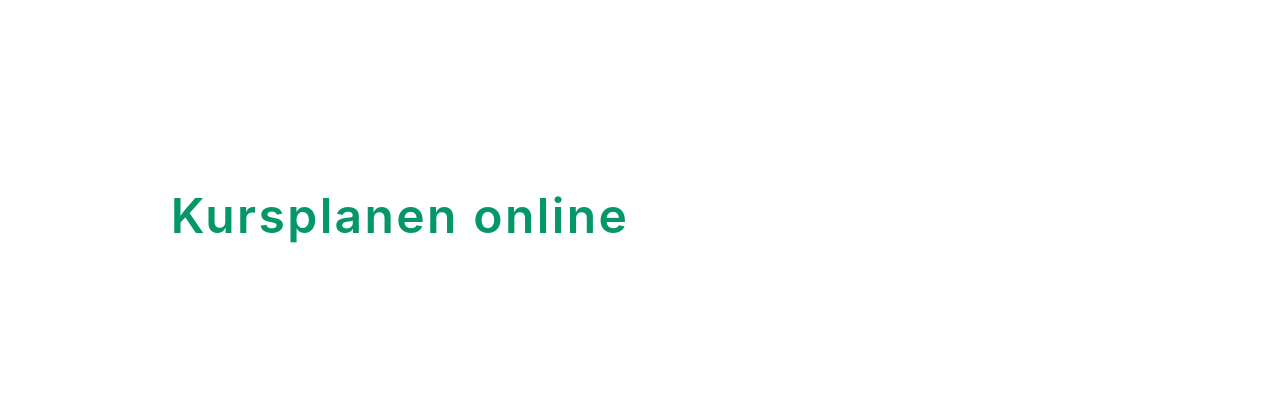
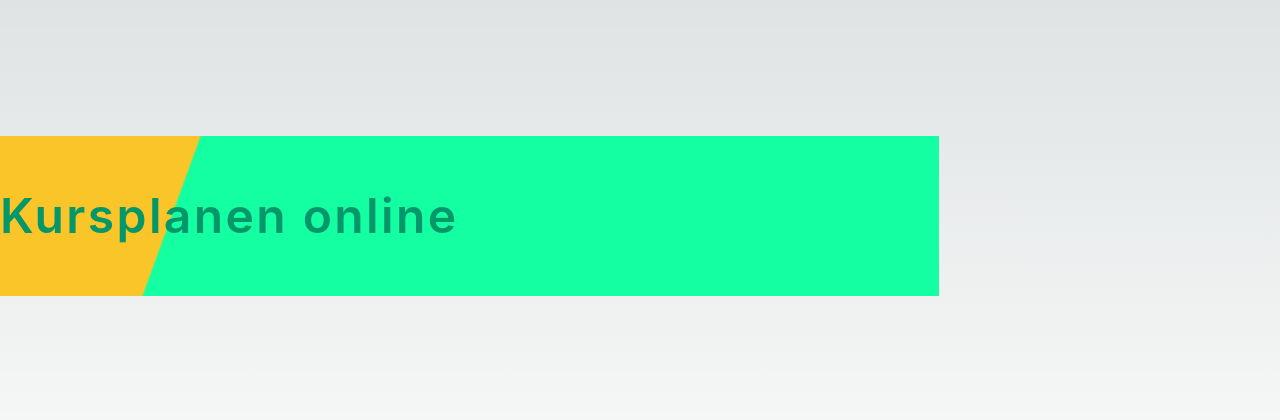
Before and after one commit to Nacholibre2000/concepts-reboot, a React (Vite) app in the folder frontend/: page / in a window 1280 px wide. Shown: the part 184-604 px from the top of the page. Built offline with nearby package versions, Linux system fonts and the light colour scheme.

Commit message:
continued eslint headaches

```diff
--- a/frontend/src/App.css
+++ b/frontend/src/App.css
@@ -2,45 +2,31 @@
 @tailwind components;
 @tailwind utilities;
 
-#root {
-  max-width: 1280px;
-  margin: 0 auto;
-  padding: 2rem;
-  text-align: center;
+:root {
+  --foreground-rgb: 0, 0, 0;
+  --background-start-rgb: 214, 219, 220;
+  --background-end-rgb: 255, 255, 255;
 }
 
-.logo {
-  height: 6em;
-  padding: 1.5em;
-  will-change: filter;
-  transition: filter 300ms;
-}
-.logo:hover {
-  filter: drop-shadow(0 0 2em #646cffaa);
-}
-.logo.react:hover {
-  filter: drop-shadow(0 0 2em #61dafbaa);
-}
-
-@keyframes logo-spin {
-  from {
-    transform: rotate(0deg);
-  }
-  to {
-    transform: rotate(360deg);
+@media (prefers-color-scheme: dark) {
+  :root {
+    --foreground-rgb: 255, 255, 255;
+    --background-start-rgb: 0, 0, 0;
+    --background-end-rgb: 0, 0, 0;
   }
 }
 
-@media (prefers-reduced-motion: no-preference) {
-  a:nth-of-type(2) .logo {
-    animation: logo-spin infinite 20s linear;
-  }
+body {
+  color: rgb(var(--foreground-rgb));
+  background: linear-gradient(
+      to bottom,
+      transparent,
+      rgb(var(--background-end-rgb))
+    )
+    rgb(var(--background-start-rgb));
 }
 
-.card {
-  padding: 2em;
+.gradient-bar {
+  @apply h-40; /* Tailwind's height utility */
+  background: linear-gradient(110deg, rgb(250, 197, 40) 0%,  rgb(250, 197, 40) 20%, rgb(20, 255, 161) 20.25%, rgb(20, 255, 161) 80%);
 }
-
-.read-the-docs {
-  color: #888;
-}
```
Also changed, not shown: frontend/.eslintrc.cjs.
